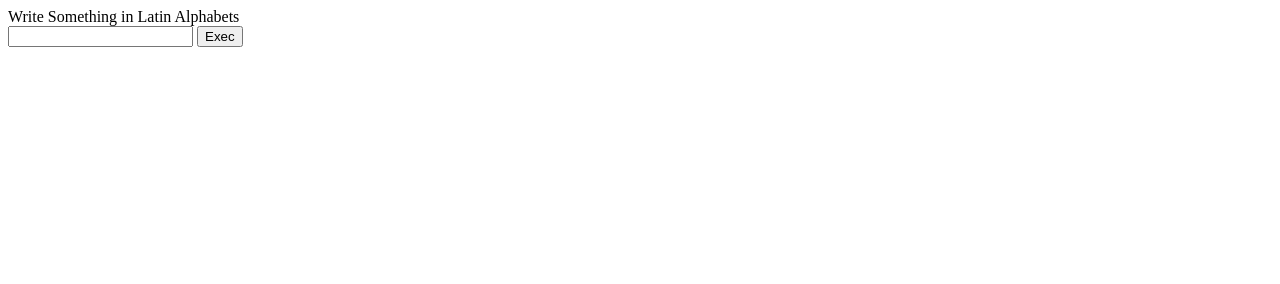
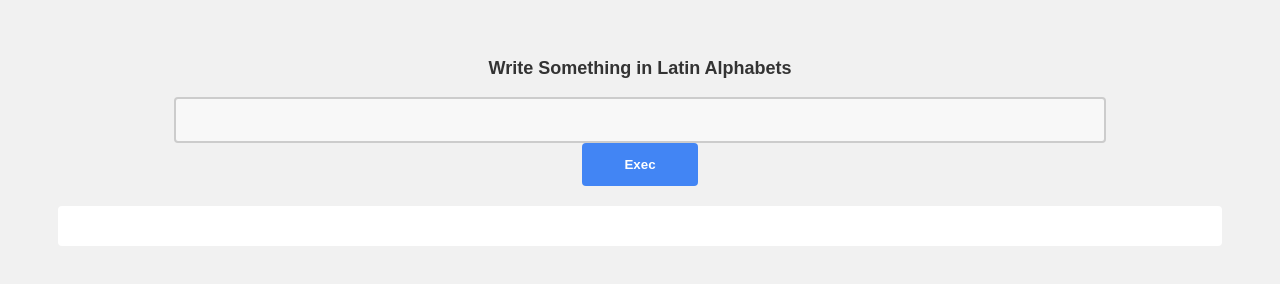
Before and after one commit to hamza-bouqssim/LatinToTifinagh, a plain HTML site: page index.html in a window 1280 px wide. Drawn offline with Linux system fonts and the light colour scheme.

Commit message:
simple design

```diff
--- a/index.html
+++ b/index.html
@@ -4,6 +4,7 @@
     <meta charset="UTF-8">
     <meta http-equiv="X-UA-Compatible" content="IE=edge">
     <meta name="viewport" content="width=device-width, initial-scale=1.0">
+    <link rel="stylesheet" href="style.css">
     <title>Document</title>
 </head>
 <body>
--- a/style.css
+++ b/style.css
@@ -0,0 +1,127 @@
+body {
+    background-color: #f1f1f1;
+    font-family: Arial, sans-serif;
+    padding: 50px;
+}
+
+h1 {
+    text-align: center;
+    color: #202020;
+    margin-bottom: 50px;
+}
+
+label {
+    color: #333333;
+    font-size: 18px;
+    font-weight: bold;
+    margin-bottom: 10px;
+    display: block;
+}
+
+/* Input field */
+input[type="text"] {
+    width: 100%;
+    padding: 12px 20px;
+    margin: 8px 0;
+    box-sizing: border-box;
+    border: 2px solid #ccc;
+    border-radius: 4px;
+    background-color: #f8f8f8;
+    color: #333333;
+    font-size: 16px;
+}
+
+/* Execute button */
+input[type="button"] {
+    width: 100%;
+    background-color: #4285f4; /* Google blue */
+    color: white;
+    padding: 14px 20px;
+    margin: 8px 0;
+    border: none;
+    border-radius: 4px;
+    cursor: pointer;
+    font-weight: bold;
+}
+
+input[type="button"]:hover {
+    background-color: #3e7ae4;
+}
+
+/* Output field */
+.output {
+    margin: 20px 0;
+    padding: 20px;
+    background-color: #ffffff;
+    border-radius: 4px;
+    font-size: 20px;
+    color: #333333;
+    font-weight: bold;
+    overflow: scroll;
+    max-height: 300px;
+    text-align: center;
+}
+
+label, input[type="text"], input[type="button"] {
+    display: block;
+    margin: 0 auto; /* center horizontally */
+    text-align: center; /* center text horizontally */
+}
+
+.center {
+    display: block;
+    margin: 0 auto;
+    text-align: center;
+}
+
+/* Small devices (landscape phones, 576px and up) */
+@media (min-width: 576px) {
+    input[type="text"] {
+        width: 50%;
+    }
+    input[type="button"] {
+        width: 50%;
+    }
+    .output {
+        font-size: 18px;
+    }
+}
+
+/* Medium devices (tablets, 768px and up) */
+@media (min-width: 768px) {
+    input[type="text"] {
+        width: 60%;
+    }
+    input[type="button"] {
+        width: 20%;
+    }
+    .output {
+        font-size: 22px;
+    }
+}
+
+/* Large devices (desktops, 992px and up) */
+@media (min-width: 992px) {
+    input[type="text"] {
+        width: 70%;
+    }
+    input[type="button"] {
+        width: 10%;
+    }
+    .output {
+        font-size: 26px;
+    }
+}
+
+/* Extra large devices (large desktops, 1200px and up) */
+@media (min-width: 1200px) {
+    input[type="text"] {
+        width: 80%;
+    }
+    input[type="button"] {
+        width: 10%;
+    }
+    .output {
+        font-size: 30px;
+    }
+}
```
Also changed, not shown: func.js (line endings or trailing spaces).
